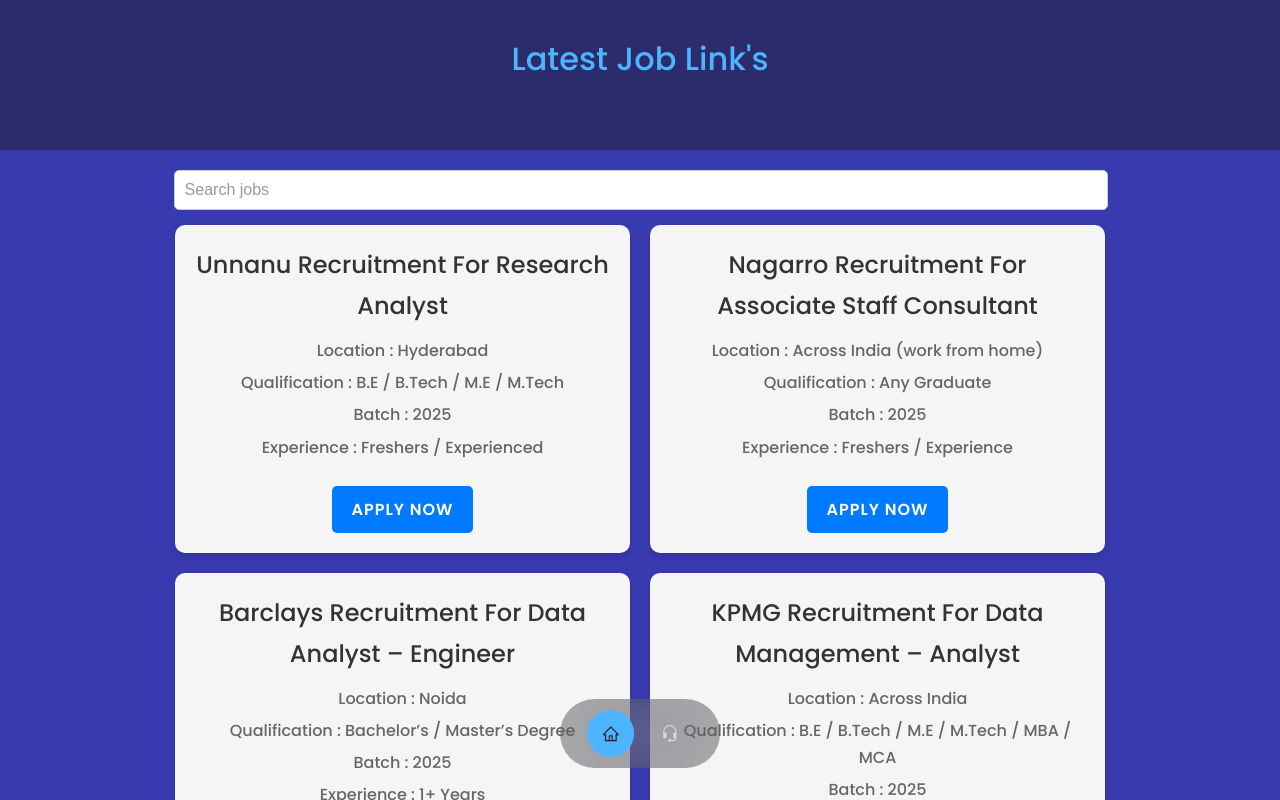
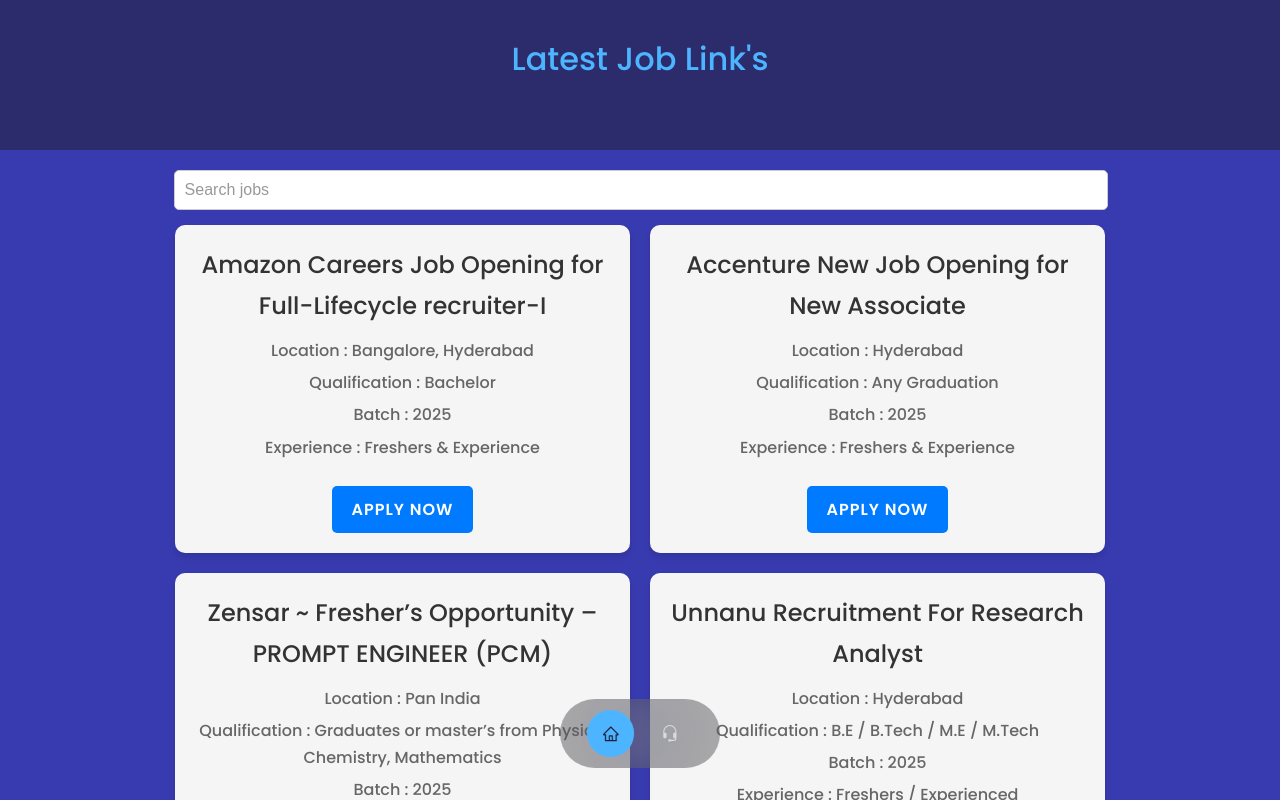
Before and after one commit to krankit5914/latest_job_notifications, a React (Create React App) app: page / in a window 1280 px wide. Shown: the top 800 px of the page. Built offline with nearby package versions, Linux system fonts and the light colour scheme.

Commit message:
update latest job links

```diff
--- a/src/dummydata.js
+++ b/src/dummydata.js
@@ -44,6 +44,31 @@
   //   Experience: "Experience : Fresher",
   //   link: "",
   // },
+  {
+    Name: "Amazon Careers Job Opening for Full-Lifecycle recruiter-I",
+    Location: "Location : Bangalore, Hyderabad",
+    Qualification: " Qualification : Bachelor",
+    Batch: "Batch : 2025",
+    Experience: "Experience : Freshers & Experience",
+    link: "https://www.amazon.jobs/en-gb/jobs/2882558/full-lifecycle-recruiter-i",
+  },
+  {
+    Name: "Accenture New Job Opening for New Associate",
+    Location: "Location : Hyderabad",
+    Qualification: " Qualification : Any Graduation",
+    Batch: "Batch : 2025 ",
+    Experience: "Experience : Freshers & Experience",
+    link: "https://www.accenture.com/in-en/careers/jobdetails?src=LINKEDINJP&id=AIOC-S01564184_en",
+  },
+  {
+    Name: "Zensar ~ Fresher’s Opportunity – PROMPT ENGINEER (PCM)",
+    Location: "Location : Pan India",
+    Qualification:
+      " Qualification : Graduates or master’s from Physics, Chemistry, Mathematics",
+    Batch: "Batch : 2025 ",
+    Experience: "Experience : Freshers & Experience",
+    link: "https://forms.office.com/pages/responsepage.aspx?id=Mj58IBVx006KVSL37bd9yQr7jOogbSVCudcQV9jWY7hUOFRBVjc1SzVZWEJKTDAzMUtPQkRPQURVMi4u&route=shorturl",
+  },
   {
     Name: "Unnanu Recruitment For Research Analyst",
     Location: "Location : Hyderabad",
```
